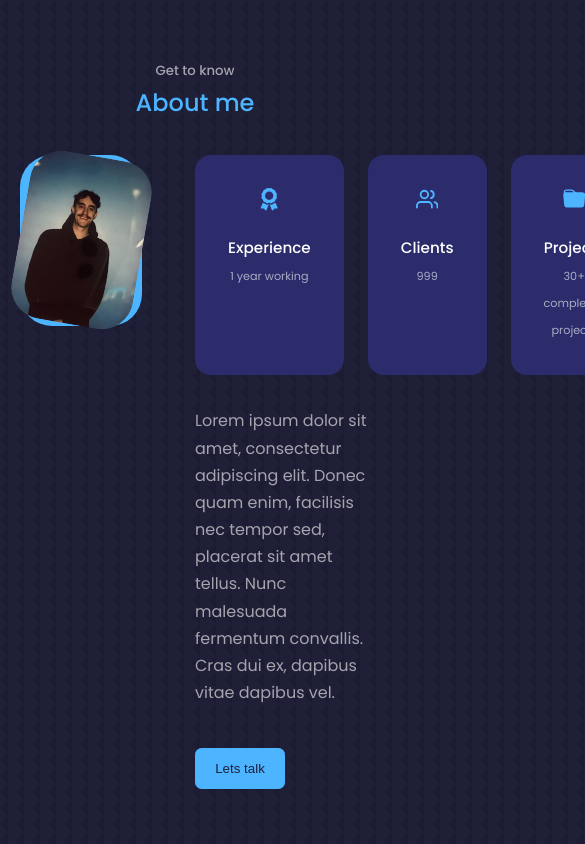
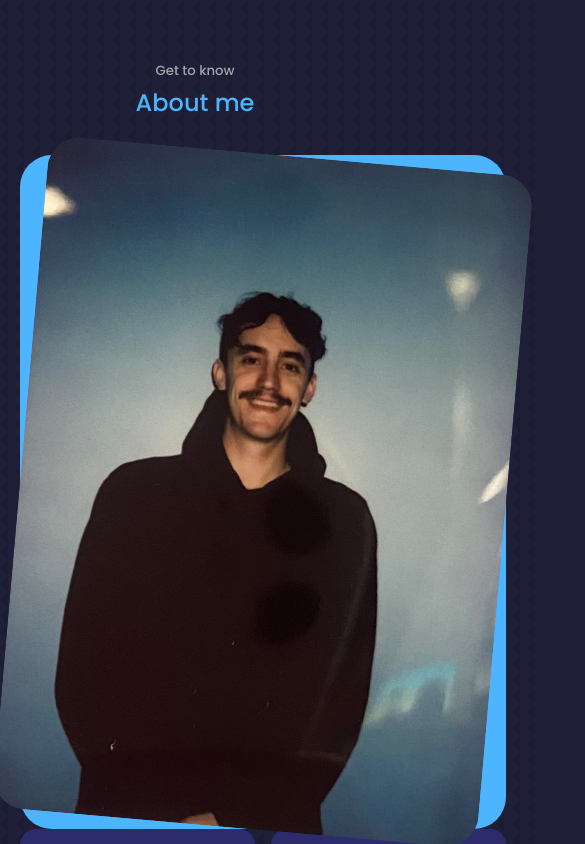
Before and after one commit to taine-rasmussen/portfoliov1, a React (Create React App) app: page / in a window 390 px wide. Shown: the part 880-1724 px from the top of the page, 585 px wide, since content can reach past the window. Built offline with nearby package versions, Linux system fonts and the light colour scheme.

Commit message:
about me media quries

```diff
--- a/src/Components/About/About.css
+++ b/src/Components/About/About.css
@@ -16,7 +16,7 @@
 .about-me img {
   border-radius: 2rem;
   overflow: hidden;
-  transform: rotate(10deg);
+  transform: rotate(5deg);
   transition: var(--transition);
 }
 
@@ -64,3 +64,37 @@
   margin: 2rem 0 2.6rem;
   color: var(--colour-light);
 }
+
+@media screen and (max-width: 1024px) {
+  .about_container {
+    grid-template-columns: 1fr;
+    gap: 0;
+  }
+
+  .about_me {
+    margin: 2rem auto 4rem;
+    width: 50%;
+  }
+  .about_content p {
+    margin: 1rem 0 1.5rem;
+  }
+}
+
+@media screen and (max-width: 600px) {
+  .about_me {
+    width: 65%;
+    margin: 0 auto 3rem;
+  }
+  .about_cards {
+    grid-template-columns: 1fr 1fr;
+    gap: 1rem;
+  }
+
+  .about_content {
+    text-align: center;
+  }
+
+  .about_content p {
+    margin: 1.5rem 0;
+  }
+}
```
